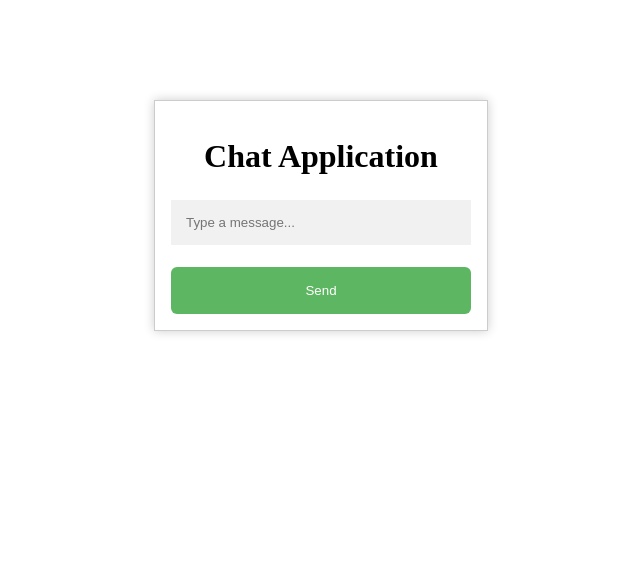
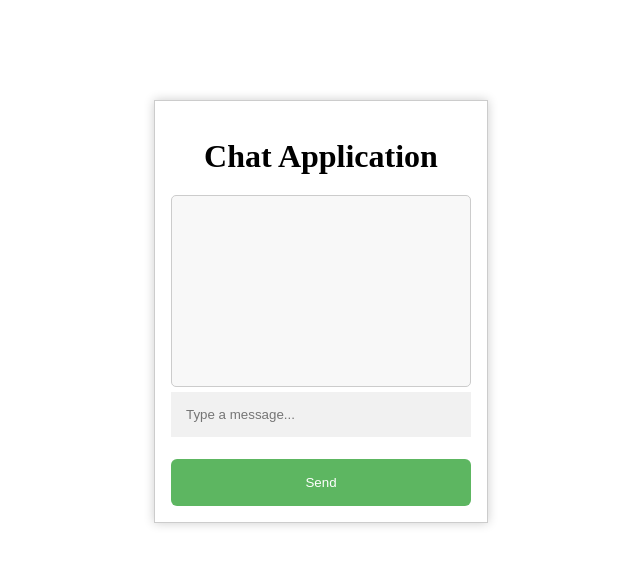
Before and after one commit to techBikashRepo/chatApp-socket-io, a website: page public/index.html in a window 1280 px wide. Shown: the whole page, without its empty margins (319-959 px from the left). Drawn offline with nearby package versions, Linux system fonts and the light colour scheme; no server answers.

Commit message:
Rendering message inside template

```diff
--- a/public/index.html
+++ b/public/index.html
@@ -34,6 +34,19 @@
         .form-container button:hover {
             opacity:1;
         }
+        .chatBox {
+            max-width: 600px;
+            margin: 0 auto;
+            padding: 20px;
+            border: 1px solid #ccc;
+            border-radius: 5px;
+            background-color: #f8f8f8;
+            font-family: Arial, sans-serif;
+            font-size: 16px;
+            line-height: 1.5;
+            overflow-y: auto;
+            height: 150px;
+        }
     </style>
 <head>
     <meta charset="UTF-8">
@@ -44,9 +57,11 @@
     <div class="form-container">
         <form action="">
             <h1>Chat Application</h1>
-            <input type="text" id="txtMessage" placeholder="Type a message...">
+            <div id="messages" class="chatBox"></div>
+            <input type="text" id="txtMessage" placeholder="Type a message..." autocomplete="off">
             <button id="btn" type="submit">Send</button>
         </form>
+
     </div>
 
 </body>
--- a/public/js/socket.js
+++ b/public/js/socket.js
@@ -5,7 +5,17 @@ socket.on("connect", () => {
 });
 
 socket.on("broadcastMessage", (msg) => {
-  console.log(msg);
+  // Get the messages container
+  const messagesContainer = document.getElementById("messages");
+
+  // Create a new paragraph element for the message
+  const messageElement = document.createElement("p");
+
+  // Set the text content of the paragraph to the received message
+  messageElement.textContent = msg;
+
+  // Append the new message to the messages container
+  messagesContainer.appendChild(messageElement);
 });
 
 const btn = document.getElementById("btn");
```
